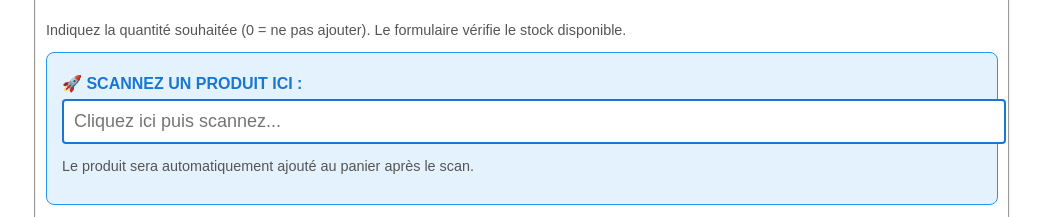
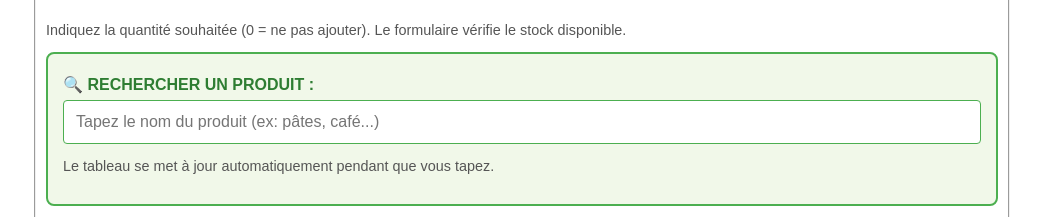
Before and after one commit to epiceriedelagacilly-wq/boutique, a plain HTML site: page index.html in a window 1280 px wide. Shown: the part 326-543 px from the top of the page, without its empty margins (118-1161 px from the left). Drawn offline with Linux system fonts and the light colour scheme.

Commit message:
Add files via upload

```diff
--- a/index.html
+++ b/index.html
@@ -36,11 +36,11 @@
     <legend>Choix des produits</legend>
     <p class="small">Indiquez la quantité souhaitée (0 = ne pas ajouter). Le formulaire vérifie le stock disponible.</p>
 
- <div style="background: #e3f2fd; padding: 15px; border-radius: 8px; margin-bottom: 15px; border: 1px solid #2196f3;">
-  <label style="font-weight: bold; color: #1976d2;">🚀 SCANNEZ UN PRODUIT ICI :</label>
-  <input type="text" id="barcodeScanner" placeholder="Cliquez ici puis scannez..."
-         style="width: 100%; padding: 10px; font-size: 18px; border: 2px solid #1976d2; border-radius: 4px;">
-  <p class="small">Le produit sera automatiquement ajouté au panier après le scan.</p>
+<div style="background: #f1f8e9; padding: 15px; border-radius: 8px; margin-bottom: 15px; border: 2px solid #4caf50;">
+    <label style="font-weight: bold; color: #2e7d32;">🔍 RECHERCHER UN PRODUIT :</label>
+    <input type="text" id="searchInput" placeholder="Tapez le nom du produit (ex: pâtes, café...)"
+           style="width: 100%; padding: 12px; font-size: 16px; border: 1px solid #4caf50; border-radius: 4px; box-sizing: border-box;">
+    <p class="small">Le tableau se met à jour automatiquement pendant que vous tapez.</p>
 </div>
 
 
@@ -86,6 +86,12 @@
 </form>
 
 <script>
+<div style="background: #f1f8e9; padding: 15px; border-radius: 8px; margin-bottom: 15px; border: 2px solid #4caf50;">
+    <label style="font-weight: bold; color: #2e7d32;">🔍 RECHERCHER UN PRODUIT :</label>
+    <input type="text" id="searchInput" placeholder="Tapez le nom du produit (ex: pâtes, café...)"
+           style="width: 100%; padding: 12px; font-size: 16px; border: 1px solid #4caf50; border-radius: 4px; box-sizing: border-box;">
+    <p class="small">Le tableau se met à jour automatiquement pendant que vous tapez.</p>
+</div>
 /* === CONFIGURATION : remplace l'email par celui de ton magasin === */
 const shopEmail = "epiceriedelagacilly@gmail.com"; // <--- REMPLACE ICI
 
```
